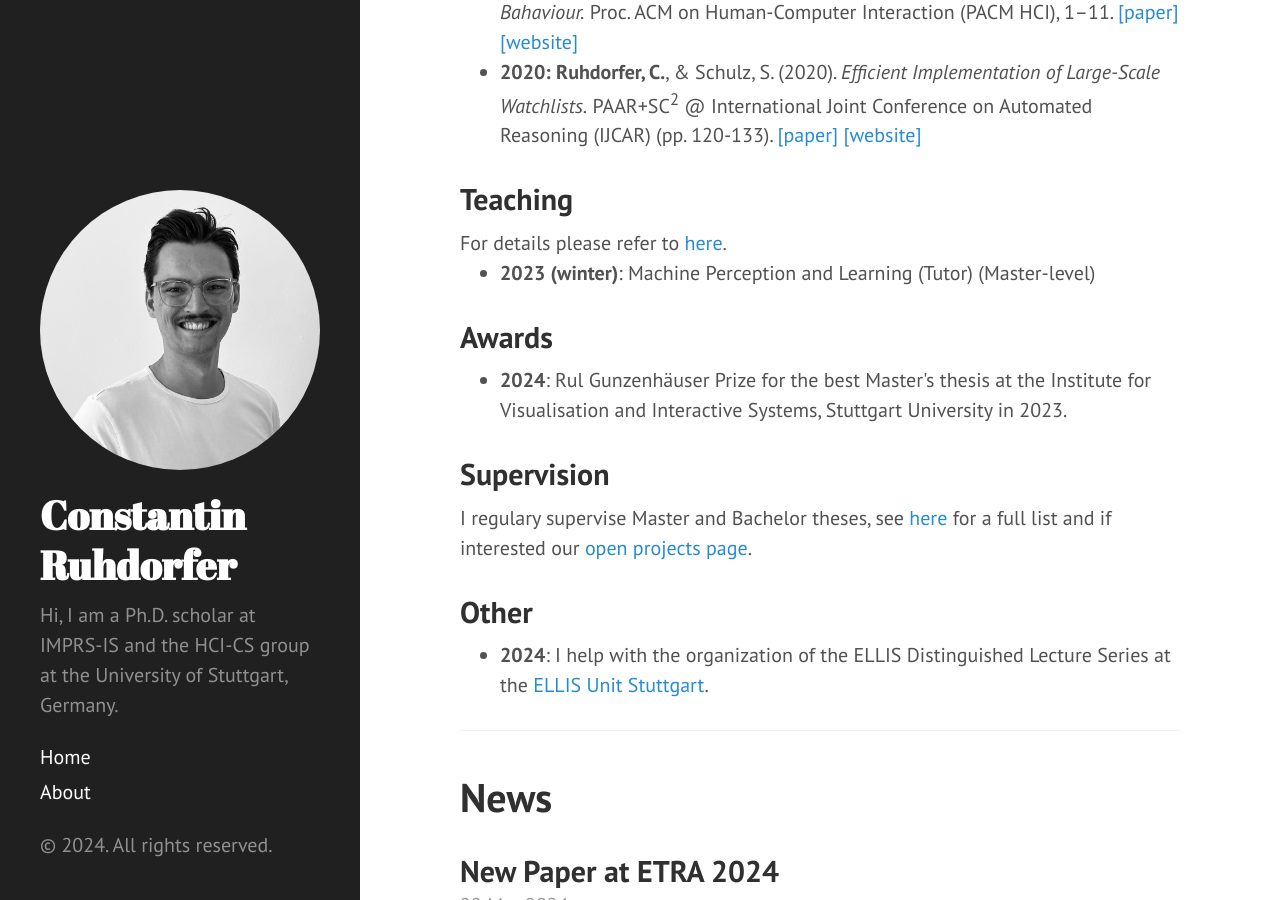
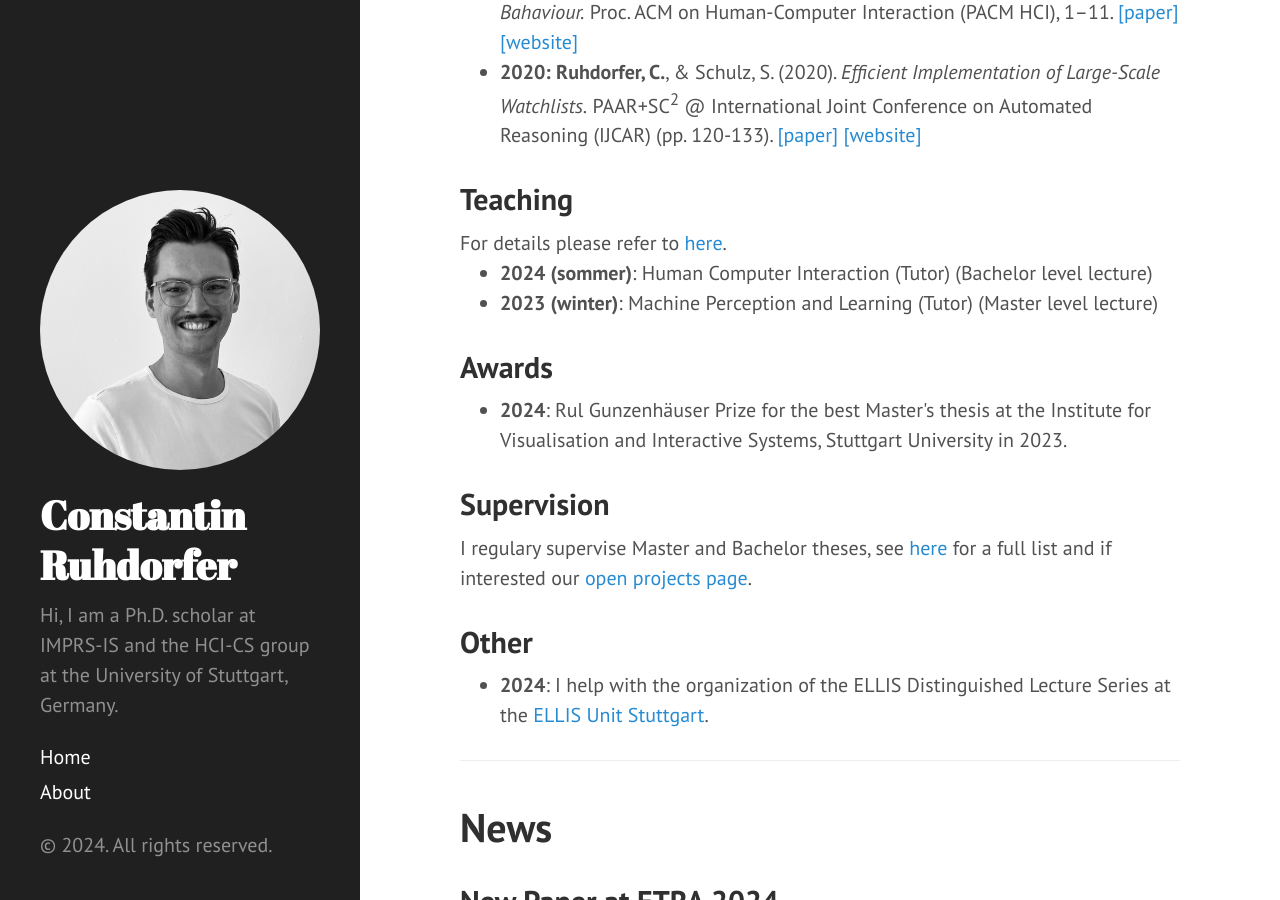
Before and after one commit to ConstantinRuhdorfer/constantinruhdorfer.github.io, a Jekyll site: the page built from index.html, in a window 1280 px wide and 900 px high, scrolled down 561 px. Built offline with Jekyll 4.4.1, drawn with Linux system fonts in a browser that asks for light colours; the list of posts is cut into pages by our own code.

Commit message:
Update index.html

```diff
--- a/index.html
+++ b/index.html
@@ -22,7 +22,8 @@ For students interested in a project or thesis please check the <a href="https:/
 For details please refer to <a href="https://www.perceptualui.org/teaching/">here</a>.
 
 <ul>
-  <li><b>2023 (winter)</b>: Machine Perception and Learning (Tutor) (Master-level)</li>
+  <li><b>2024 (sommer)</b>: Human Computer Interaction (Tutor) (Bachelor level lecture)</li>
+  <li><b>2023 (winter)</b>: Machine Perception and Learning (Tutor) (Master level lecture)</li>
 </ul>
 
 <h2 class="post-title">Awards</h2>
```
